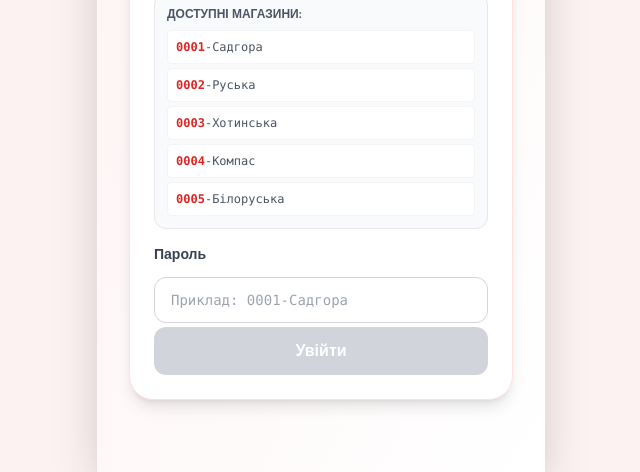
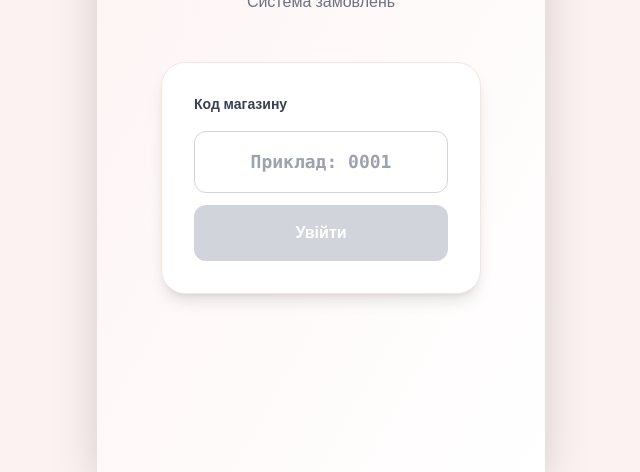
Before and after one commit to yobozavrik/SuppliesShopsGB, a plain HTML site: page index.html in a window 1280 px wide. Shown: the part 328-800 px from the top of the page, without its empty margins (319-959 px from the left). Drawn offline with nearby package versions, Linux system fonts and the light colour scheme.

Commit message:
Update index.html

```diff
--- a/index.html
+++ b/index.html
@@ -61,35 +61,25 @@
     <div v-if="state === 'LOGIN'" class="flex-1 flex flex-col items-center justify-center p-6 bg-gradient-to-br from-red-50 to-white">
         <div class="w-16 h-16 rounded-full bg-gradient-to-br from-red-500 to-red-700 flex items-center justify-center text-white font-bold text-3xl shadow-lg mb-8">Г</div>
         <h2 class="text-3xl font-extrabold text-gray-800 mb-2">Галя Балувана</h2>
-        <p class="text-gray-500 mb-8">Система замовлень для магазинів</p>
+        <p class="text-gray-500 mb-12">Система замовлень</p>
 
-        <div class="w-full max-w-sm bg-white p-6 rounded-3xl shadow-lg border border-red-100">
-            <label class="block text-sm font-bold text-gray-700 mb-2">Виберіть ваш магазин</label>
-
-            <div class="mb-4 bg-gray-50 p-3 rounded-xl border border-gray-200">
-                <div class="text-xs font-bold text-gray-600 mb-2 uppercase">Доступні магазини:</div>
-                <div class="space-y-1">
-                    <div v-for="store in stores" :key="store.code" class="text-xs text-gray-600 font-mono p-2 bg-white rounded border border-gray-100 cursor-pointer hover:bg-red-50" @click="password = `${store.code}-${store.name}`">
-                        <span class="font-bold text-red-600">{{ store.code }}</span>-{{ store.name }}
-                    </div>
-                </div>
-            </div>
-
-            <label class="block text-sm font-bold text-gray-700 mb-3">Пароль</label>
+        <div class="w-full max-w-xs bg-white p-8 rounded-3xl shadow-lg border border-red-100">
+            <label class="block text-sm font-bold text-gray-700 mb-4">Код магазину</label>
             <input
                 v-model="password"
                 @keyup.enter="loginWithPassword"
                 type="text"
-                placeholder="Приклад: 0001-Садгора"
+                placeholder="Приклад: 0001"
+                maxlength="4"
                 autocomplete="off"
-                class="w-full px-4 py-3 border border-gray-300 rounded-xl mb-1 focus:outline-none focus:border-red-500 focus:ring-2 focus:ring-red-200 font-mono text-sm"
+                class="w-full px-4 py-4 border border-gray-300 rounded-xl mb-3 focus:outline-none focus:border-red-500 focus:ring-2 focus:ring-red-200 font-mono text-lg text-center font-bold"
             />
-            <p v-if="loginError" class="text-red-600 text-xs font-bold mb-4">❌ {{ loginError }}</p>
+            <p v-if="loginError" class="text-red-600 text-xs font-bold mb-4 text-center">❌ {{ loginError }}</p>
 
             <button
                 @click="loginWithPassword"
                 :disabled="isLoggingIn || !password"
-                class="w-full bg-red-600 hover:bg-red-700 disabled:bg-gray-300 text-white font-bold py-3 rounded-xl transition active:scale-95"
+                class="w-full bg-red-600 hover:bg-red-700 disabled:bg-gray-300 text-white font-bold py-4 rounded-xl transition active:scale-95"
             >
                 <span v-if="!isLoggingIn">Увійти</span>
                 <span v-else><i class="fa-solid fa-spinner fa-spin"></i> Перевірка...</span>
@@ -280,7 +270,7 @@
 
                 user: { id: 0, first_name: 'Гість' },
                 brandName: 'Галя Балувана',
-                storeName: 'Магазин "TEST"',
+                storeName: 'Магазин "Компас"',
                 storeId: null,
 
                 // Для логина
@@ -294,7 +284,7 @@
                     { code: '0002', name: 'Руська', id: 'ruska' },
                     { code: '0003', name: 'Хотинська', id: 'hotinska' },
                     { code: '0004', name: 'Компас', id: 'kompas' },
-                    { code: '0005', name: 'Білоруська', id: 'bilorus' },
+                    { code: '0005', name: 'Лесогора', id: 'lesogora' },
                 ],
                 categoriesList: [
                     { name: 'Вареники', icon: '🥟' }, { name: 'Пельмені', icon: '🍲' }, { name: 'Млинці', icon: '🥞' },
@@ -448,15 +438,13 @@
             }
         },
         methods: {
-            // --- АВТОРИЗАЦИЯ ПО ПАРОЛЮ (ЛОКАЛЬНО) ---
+            // --- АВТОРИЗАЦИЯ ПО КОДУ МАГАЗИНА ---
             async loginWithPassword() {
                 this.isLoggingIn = true;
                 this.loginError = '';
 
-                // Проверяем пароль в формате "0001-Садгора"
-                const store = this.stores.find(s =>
-                    this.password === `${s.code}-${s.name}`
-                );
+                // Проверяем пароль по коду (например "0001")
+                const store = this.stores.find(s => s.code === this.password);
 
                 if (store) {
                     console.log('✅ LOGIN SUCCESS:', store);
@@ -465,7 +453,7 @@
                     this.password = ''; // Очищаем пароль
                     this.state = 'APP';
                 } else {
-                    this.loginError = 'Невірний пароль. Приклад: 0001-Садгора';
+                    this.loginError = 'Невірний код магазину';
                 }
 
                 this.isLoggingIn = false;
```
